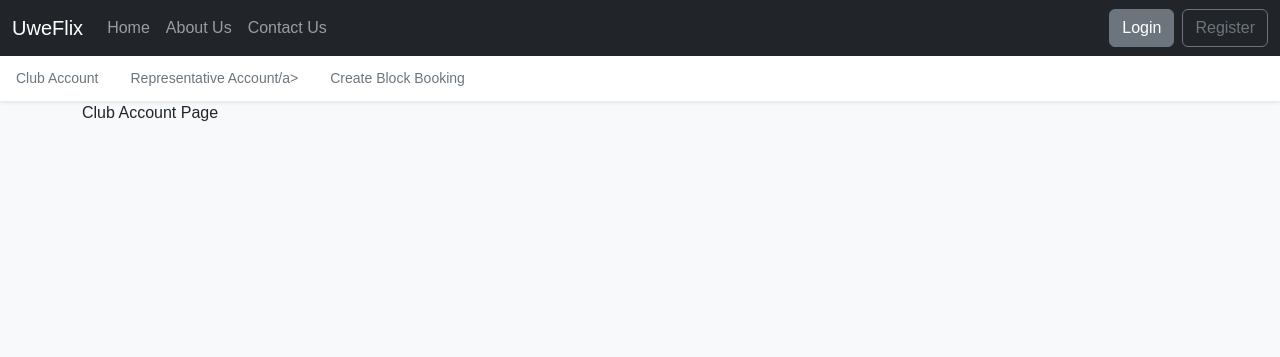
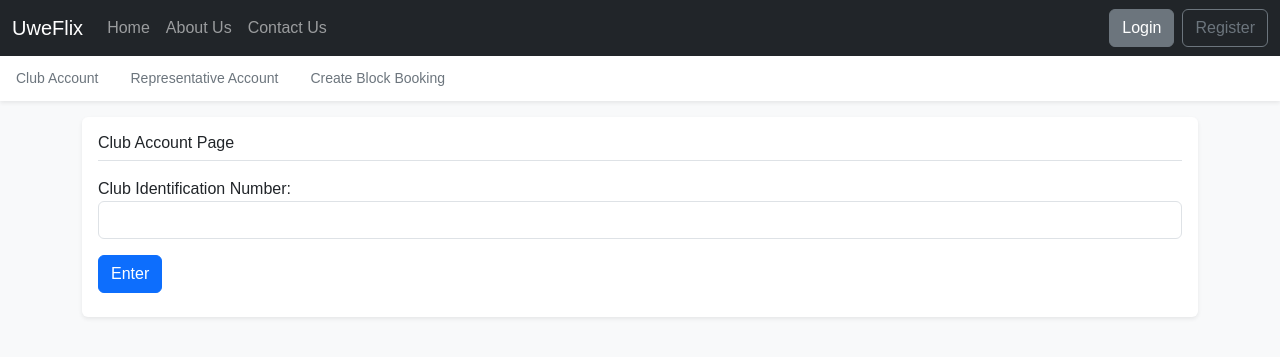
Before and after one commit to cameron-mg/UNI_Distributed-and-Enterprise-Software-Development, a Django app: page /clubAccount/ in a window 1280 px wide. Shown: the top 357 px of the page. Run offline with Django 4.2, Linux system fonts and the light colour scheme; some libraries are stand-ins or nearby versions.

Commit message:
CMG - Changed on_delete for showings, added clubrep functionality

```diff
--- a/app/forms.py
+++ b/app/forms.py
@@ -6,6 +6,8 @@ class UserRegistrationForm(forms.Form):
     password1 = forms.CharField(widget=forms.PasswordInput(attrs={'class': 'form-control'}), label="Password")
     password2 = forms.CharField(widget=forms.PasswordInput(attrs={'class': 'form-control'}), label="Confirm Password")
 
+class ClubAccountForm(forms.Form):
+    clubid = forms.CharField(widget=forms.TextInput(attrs={'class': 'form-control'}), max_length=20, label="Club Identification Number")
 
 class registerClubForm(forms.ModelForm):
     class Meta:
--- a/app/templates/app/clubrep/clubAccount.html
+++ b/app/templates/app/clubrep/clubAccount.html
@@ -3,5 +3,20 @@
 Club Representative Home
 {% endblock %}
 {% block content %}
-Club Account Page
+<div class="my-3 p-3 bg-body rounded shadow-sm">
+    <h6 class="border-bottom pb-2 mb-0">Club Account Page</h6>
+    {% if c_logged %}
+    <h6>Logged {{ name }}</h6>
+    {% else %}
+    <div>
+        <p style="color:brown;">{{error}}</p>
+        <form method="post" class="form-group">
+            {% csrf_token %}
+            {{ form.as_p }}
+            <button type="submit" class="btn btn-primary mb-2">Enter</button>
+        </form>
+    </div>
+    {% endif %}
+
+</div>
 {% endblock %}
--- a/app/templates/app/clubrep/crHome.html
+++ b/app/templates/app/clubrep/crHome.html
@@ -4,35 +4,11 @@ Cinema Manager Home
 {% endblock %}
 {% block sideNav %}
 <a class="nav-link" href="{% url 'clubAccount' %}">Club Account</a>
-<a class="nav-link" href="#">Representative Account/a>
+<a class="nav-link" href="#">Representative Account</a>
 <a class="nav-link" href="#">Create Block Booking</a>
 {% endblock %}
 {% block content %}
 <div class="my-3 p-3 bg-body rounded shadow-sm">
-  <h6 class="border-bottom pb-2 mb-0">Films</h6>
-  <div class="d-flex text-muted pt-3">
-    <p class="pb-3 mb-0 small lh-sm border-bottom">
-      CR Home
-    </p>
-  </div>
+  <h6 class="border-bottom pb-2 mb-0">Club Rep Home</h6>
 </div>
-
-<div class="my-3 p-3 bg-body rounded shadow-sm">
-  <h6 class="border-bottom pb-2 mb-0">Screenings</h6>
-  <div class="d-flex text-muted pt-3">
-    <p class="pb-3 mb-0 small lh-sm border-bottom">
-      No Screenings Available
-    </p>
-  </div>
-</div>
-
-<div class="my-3 p-3 bg-body rounded shadow-sm">
-  <h6 class="border-bottom pb-2 mb-0">Clubs</h6>
-  <div class="d-flex text-muted pt-3">
-    <p class="pb-3 mb-0 small lh-sm border-bottom">
-      No Clubs Available
-    </p>
-  </div>
-</div>
-
 {% endblock %}
--- a/app/urls.py
+++ b/app/urls.py
@@ -6,6 +6,7 @@ urlpatterns = [
     path("login/", views.login_request, name="login"),
     path("register/", views.register_request, name="register"),
     # CMG URLS
+    path("crHome/", views.crHome, name="crHome"),
     path("clubAccount/", views.clubAccount, name="clubAccount"),
     # TW URLS
     path("registerClub/", views.registerClub, name="registerClub"),
@@ -15,5 +16,4 @@ urlpatterns = [
 
     # JD URLS
 
-
 ]
--- a/app/views.py
+++ b/app/views.py
@@ -1,12 +1,12 @@
-from django.shortcuts import render
+from app.models import *
+from app.forms import *
+from django.shortcuts import render, redirect
 from django.http import HttpResponse
 from django.contrib.auth import authenticate, login
-from app.models import *
-from django.shortcuts import redirect
-from app import forms, models
-from .forms import *
+from django.contrib.auth.forms import AuthenticationForm
+from django.contrib.auth.decorators import login_required
 from django.contrib import messages
-from django.contrib.auth.forms import AuthenticationForm
+
 
 def home(request):
     return render(request, 'app/home.html')
@@ -30,7 +30,7 @@ def login_request(request):
                 if role == "CUSTOMER":
                     return render(request, "app/customer/cHome.html", {"username":username, "role":role, "logged":logged})
                 elif role == "CLUBREP":
-                    return render(request, "app/clubrep/crHome.html", {"username":username, "role":role, "logged":logged})
+                    return redirect("crHome")
                 elif role == "CINEMAMAN":
                     return render(request, "app/cinemamanager/cmHome.html", {"username":username, "role":role, "logged":logged, "films":films})
                 elif role == "ACCOUNTMAN":
@@ -43,6 +43,7 @@ def login_request(request):
             messages.error(request, "Invalid username or password.")
     form = AuthenticationForm()
     return render(request=request, template_name="registration/login.html", context={"form":form})
+
 
 
 def register_request(request):
@@ -69,13 +70,38 @@ def register_request(request):
         form = UserRegistrationForm()
         return render(request=request, template_name="registration/register.html", context={"form":form})
 
+
 # CMG VIEWS
 
+def crHome(request):
+    return render(request, "app/clubrep/crHome.html")
+
 def clubAccount(request):
-    return render(request, "app/clubrep/clubAccount.html")
+    form = ClubAccountForm(request.POST or None)
+
+    if request.method == "POST":
+        if form.is_valid():
+
+            clubid = form.cleaned_data["clubid"]
+            try:
+                print(clubid)
+                club = Club.objects.filter(clubid=clubid).get()
+                c_logged = True
+                error = ""
+                return render(request, "app/clubrep/clubAccount.html", {"c_logged":c_logged, "error":error, "name":club.name})
+            except:
+                c_logged = False
+                error = "Please enter a valid club identification number."
+                return render(request, "app/clubrep/clubAccount.html", {"c_logged":c_logged, "error":error})
+        else:
+            c_logged = False
+            return render(request, "app/clubrep/clubAccount.html", {"form":form, "c_logged":c_logged})
+    else:
+        c_logged = False
+        return render(request, "app/clubrep/clubAccount.html", {"form":form, "c_logged":c_logged})
+
 
 # TW VIEWS
-
 
 def cmHome(request):
     films = Film.objects.all()
```
Also changed, not shown: app/models.py (+8 -8 lines), app/migrations/0001_initial.py.
